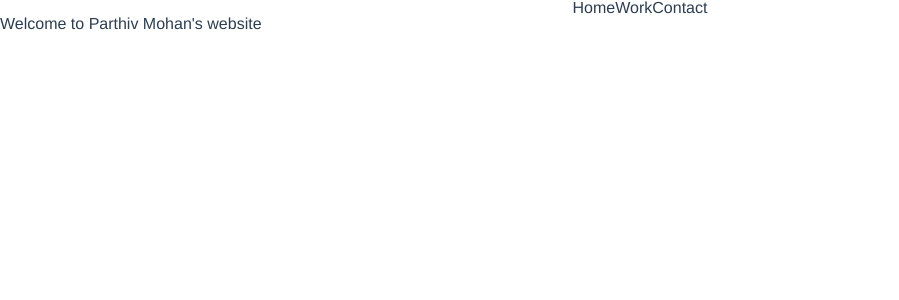
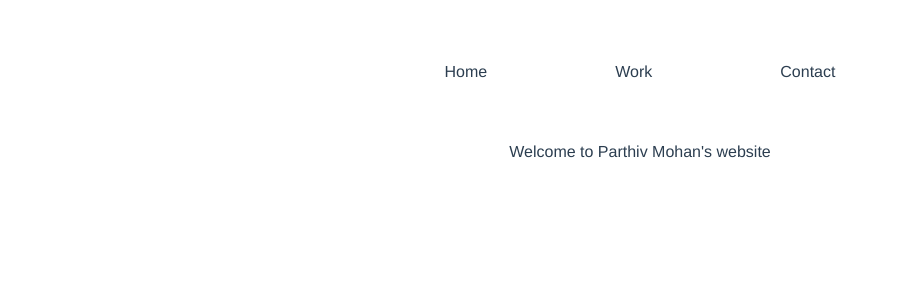
Before and after one commit to pmocal/pmocal.github.io, a Vue app: page / in a window 1280 px wide. Shown: the top 300 px of the page, without its empty margins (0-899 px from the left). Built offline with nearby package versions, Linux system fonts and the light colour scheme.

Commit message:
https://github.com/pmocal/current-website/issues/1

```diff
--- a/src/App.vue
+++ b/src/App.vue
@@ -7,7 +7,7 @@
 				<li v-on:click="selectTab('Contact')"><a>Contact</a></li>
 			</ul>
 		</div>
-    <pages :selection="selection"></pages>
+		<pages id="content" :selection="selection"></pages>
 	</div>
 </template>
 
@@ -33,20 +33,33 @@
 </script>
 
 <style scoped>
+
 	#app {
 		font-family: 'Avenir', Helvetica, Arial, sans-serif;
 		-webkit-font-smoothing: antialiased;
 		-moz-osx-font-smoothing: grayscale;
 		color: #2c3e50;
 		min-height: 100%;
+		display: flex;
+		flex-wrap: wrap;
 	}
-  #menu, ul {
+
+	#menu {
+		width: 100%;
+	}
+
+	ul {
+		justify-content: center;
 		display: flex;
 	}
-  #menu {
-    justify-content: center;
+
+	li {
+		margin: 5%;
+		justify-content: space-between;
 	}
-  ul {
-    justify-content: space-around;
+
+	#content {
+		width: 100%;
 	}
+
 </style>
--- a/src/components/Pages.vue
+++ b/src/components/Pages.vue
@@ -1,4 +1,5 @@
 <template>
+	<div>
 		<div v-if="selection == 'Contact'">
 			<h2>Find me at:</h2>
 			<p>NYC</p>
@@ -12,6 +13,7 @@
 		<div v-else-if="selection == 'Home'">
 			<h1>Welcome to Parthiv Mohan's website</h1>
 		</div>
+	</div>
 </template>
 
 <script>
@@ -22,5 +24,7 @@
 </script>
 
 <style scoped>
-
+	div div * {
+		text-align: center;
+	}
 </style>
```
Lines whose indentation alone changed are shown as unchanged.
